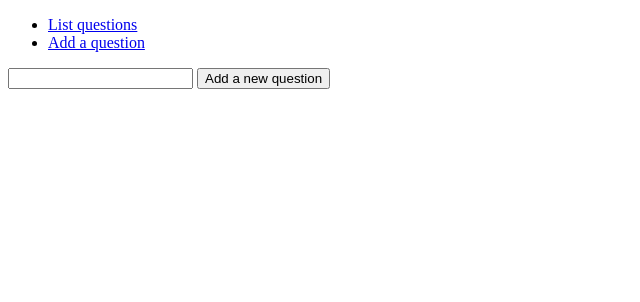
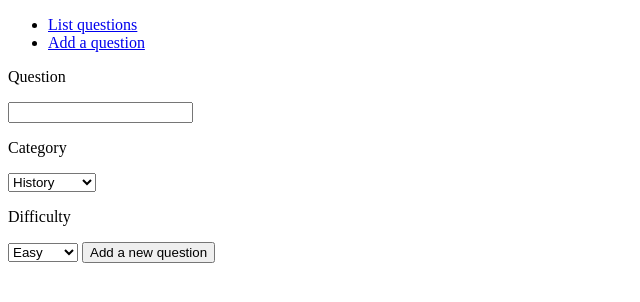
Before and after one commit to mshroom/visailusivusto, a Flask app: page /questions/new/ in a window 1280 px wide. Shown: the top 302 px of the page, without its empty margins (0-640 px from the left). Run offline with Flask 2, Linux system fonts and the light colour scheme.

Commit message:
added category and difficulty options and delete button

```diff
--- a/application/questions/views.py
+++ b/application/questions/views.py
@@ -10,11 +10,21 @@ def questions_index():
 def questions_form():
 	return render_template("questions/new.html")
 
+@app.route("/questions/<question_id>/", methods=["POST"])
+def questions_delete(question_id):
+	q = Question.query.get(question_id)
+	db.session().delete(q)
+	db.session().commit()
+
+	return redirect(url_for("questions_index"))
+
 @app.route("/questions/", methods=["POST"])
 def questions_create():
 	print(request.form.get("name"))
+	print(request.form.get("category"))
+	print(request.form.get("difficulty"))
 
-	q = Question(request.form.get("name"))
+	q = Question(request.form.get("name"), request.form.get("category"), request.form.get("difficulty"))
 
 	db.session().add(q)
 	db.session().commit()
--- a/application/templates/questions/list.html
+++ b/application/templates/questions/list.html
@@ -12,6 +12,11 @@
       <td>{{ question.name  }}</td>
       <td>{{ question.category }}</td>
       <td>{{ question.difficulty }}</td>
+      <td>
+        <form method="POST" action="{{ url_for('questions_delete', question_id=question.id) }}">
+          <input type="submit" value="Delete"/>
+        </form>
+      </td>
     </tr>
     {% endfor %}
   </table>
--- a/application/templates/questions/new.html
+++ b/application/templates/questions/new.html
@@ -2,7 +2,26 @@
 
 {% block body %}
 <form method="POST" action="{{ url_for('questions_create') }}">
+  <p>Question</p>
   <input type="text" name="name"/>
+  <p>Category</p>
+  <select name="category">
+    <option value="history">History</option>
+    <option value="geography">Geography</option>
+    <option value="literature">Literature</option>
+    <option value="music">Music</option>
+    <option value="art">Art</option>
+    <option value="sports">Sports</option>
+    <option value="nature">Nature</option>
+    <option value="science">Science</option>
+    <option value="other">Other</option>
+  </select>
+  <p>Difficulty</p>
+  <select name="difficulty"/>
+    <option value="easy">Easy</option>
+    <option value="medium">Medium</option>
+    <option value="difficult">Difficult</option>
+  </select>
   <input type="submit" value="Add a new question"/>
 </form>
 {% endblock %}
```
Also changed, not shown: application/questions/models.py (+4 -4 lines).
